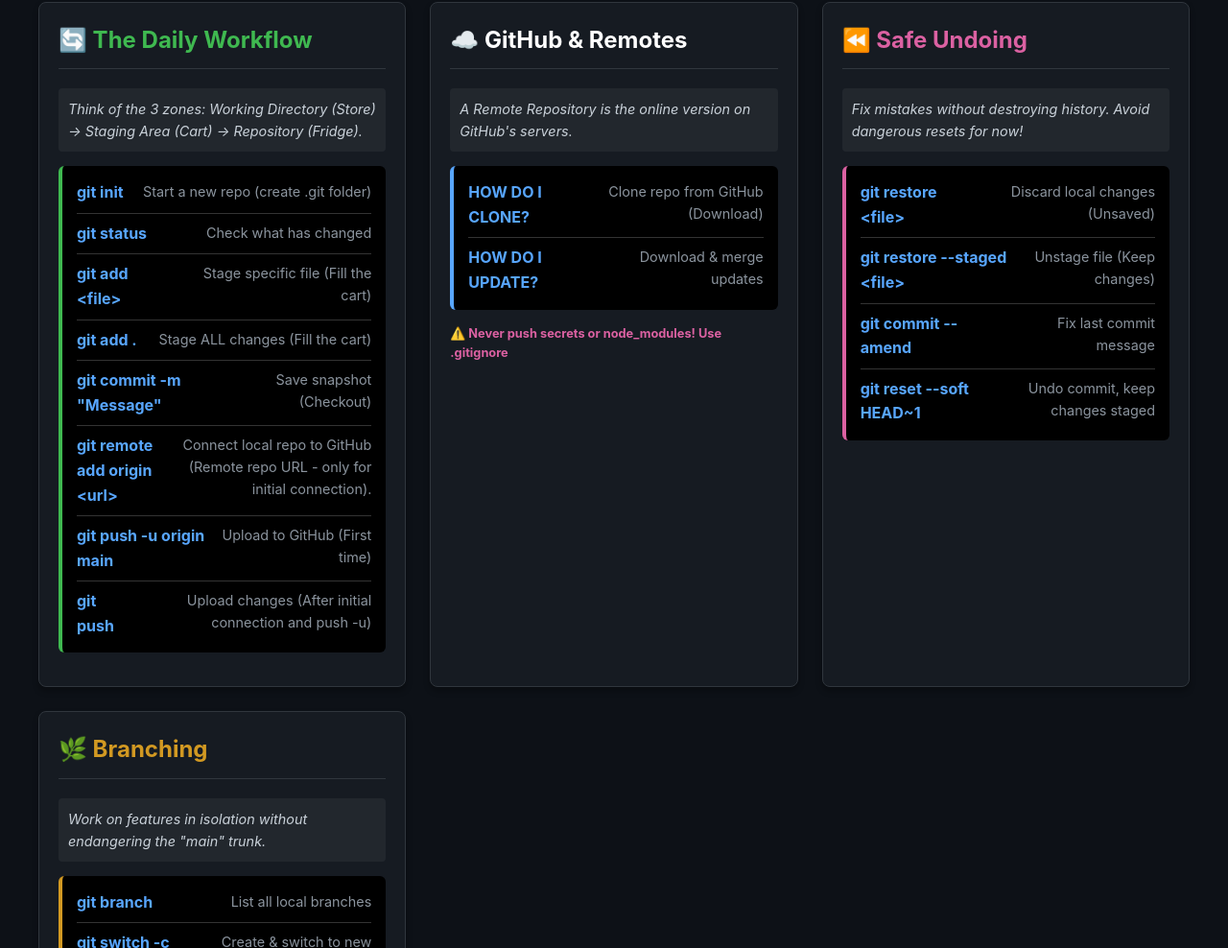
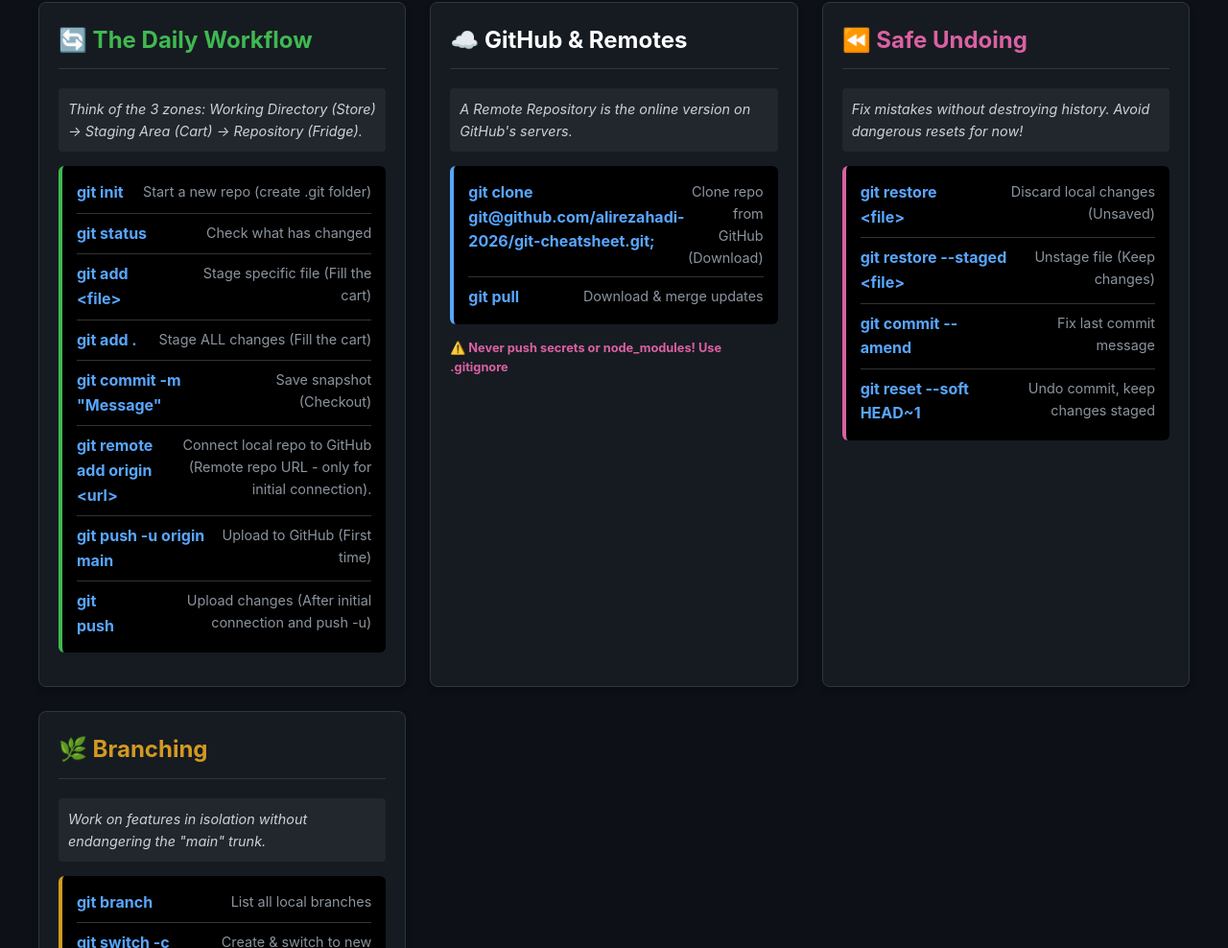
Before and after one commit to alirezahadi-2026/git-cheatsheet, a plain HTML site: page index.html in a window 1280 px wide. Shown: the part 895-1883 px from the top of the page at 96% size. Drawn offline with Linux system fonts and the light colour scheme.

Commit message:
Add clone and pull

```diff
--- a/index.html
+++ b/index.html
@@ -323,11 +323,11 @@
         </div>
         <div class="command-block cmd-setup">
           <div class="command-row">
-            <span class="cmd">HOW DO I CLONE?</span>
+            <span class="cmd">git clone &it;git@github.com/alirezahadi-2026/git-cheatsheet.git;</span>
             <span class="desc">Clone repo from GitHub (Download)</span>
           </div>
           <div class="command-row">
-            <span class="cmd">HOW DO I UPDATE?</span>
+            <span class="cmd">git pull</span>
             <span class="desc">Download & merge updates</span>
           </div>
         </div>
```
